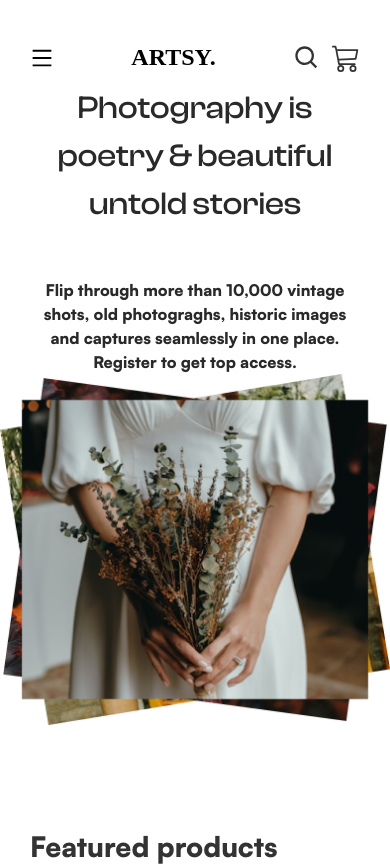
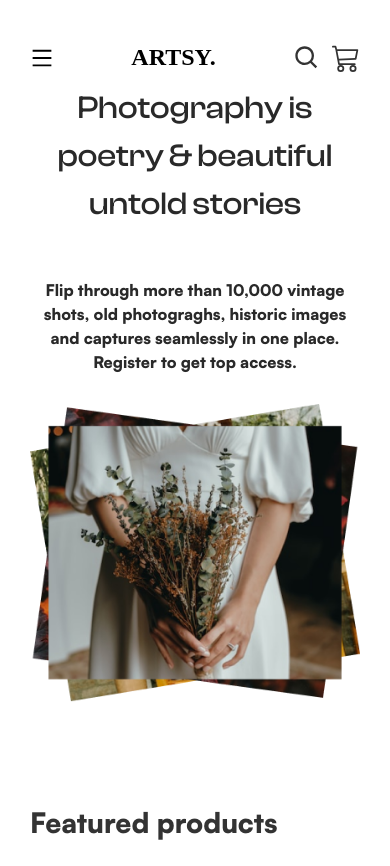
Before and after one commit to dread557/artsy, a Next.js app: page / in a window 390 px wide. Shown: the top 866 px of the page. Built offline with nearby package versions, Linux system fonts and the light colour scheme.

Commit message:
Update index.js

```diff
--- a/pages/index.js
+++ b/pages/index.js
@@ -36,7 +36,7 @@ export default function Home() {
           seamlessly in one place. Register to get top access.</p>
       </div>
       <HeroSlider />
-      <Image className='flex md:hidden object-contain' src={heroMob} alt='hero' />
+      <Image className='flex md:hidden object-contain px-[30px] pt-[30px]' src={heroMob} alt='hero' />
       <section className='pl-[30px] pr-[30px] md:pl-[65px] md:pr-[65px] lg:pl-[120px] lg:pr-[120px]'>
         <h3 className='text-[28px] pb-[30px] md:text-[48px] font-satoshi font-bold mt-[100px] md:mt-[160px] md:font-medium'>Featured products</h3>
         <hr className='bg-[#333333]' />
```
